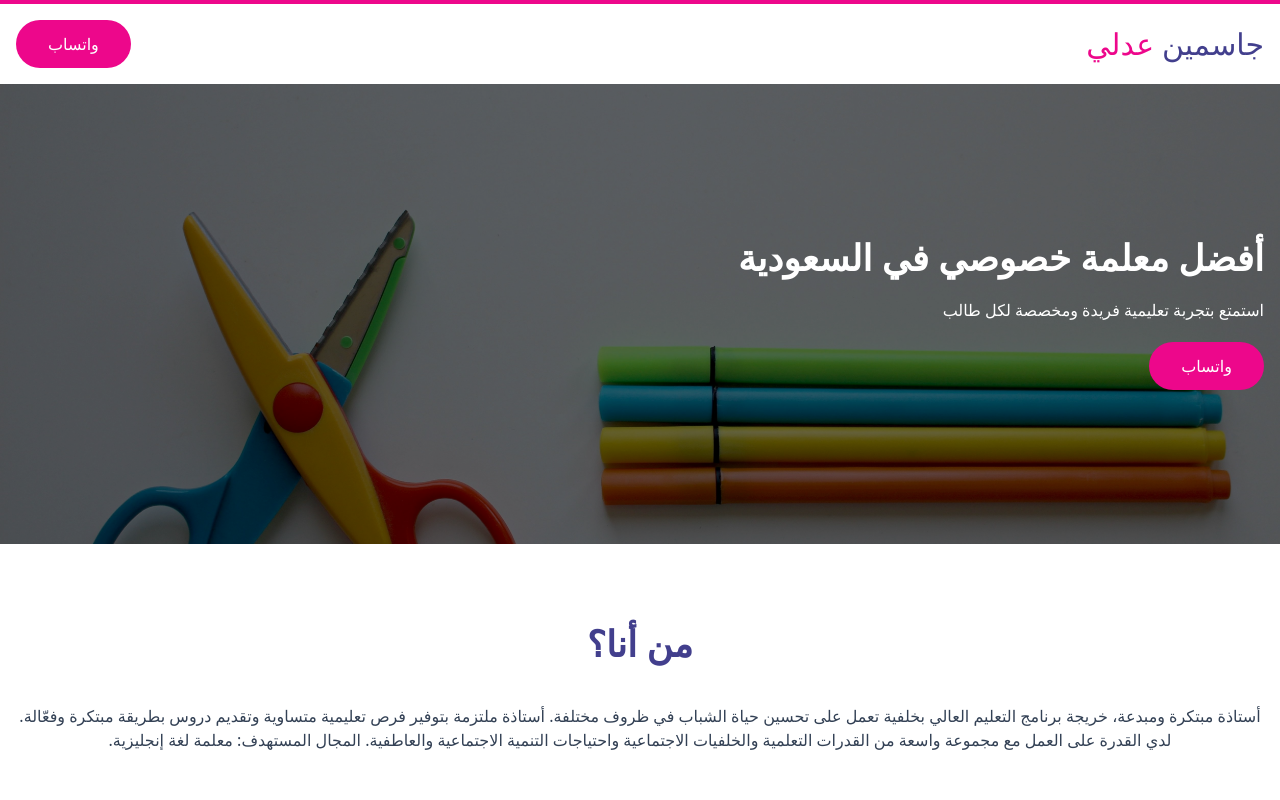
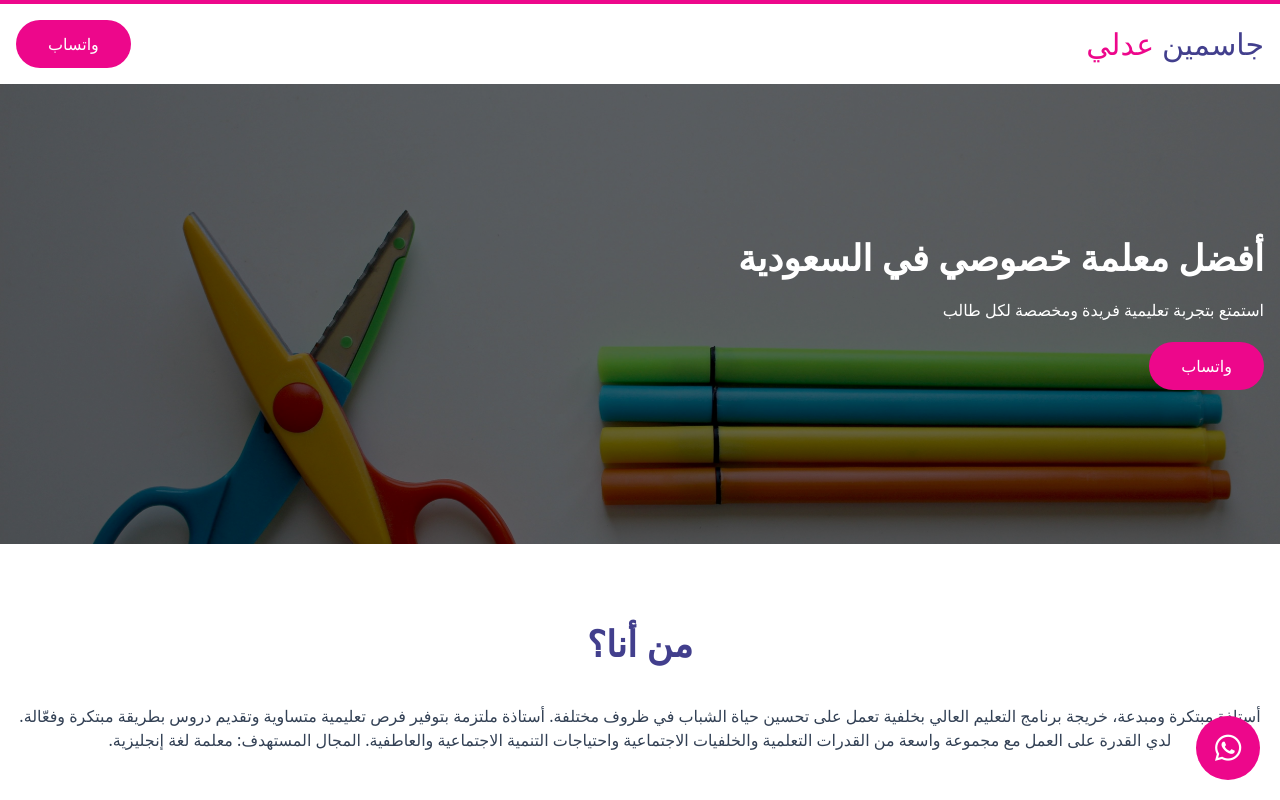
Before and after one commit to yousef1242/jasminadly_client, a website: page index.html in a window 1280 px wide. Shown: the top 800 px of the page. Drawn offline with Linux system fonts and the light colour scheme.

Commit message:
add whatsapp btn

```diff
--- a/index.html
+++ b/index.html
@@ -81,6 +81,22 @@
       <!-- start top border -->
       <div class="top-border bg-pinkcolor w-full h-1"></div>
       <!-- end top border -->
+      <!-- ] -->
+      <!-- [ -->
+      <!-- ] -->
+      <!-- start whatsapp btn -->
+      <div
+        class="whatsapp-btn fixed bottom-5 right-5 w-16 z-[99999] h-16 rounded-full bg-pinkcolor text-white text-3xl"
+      >
+        <a
+          href="http://Wa.me/201023486199"
+          class="flex h-full w-full items-center justify-center"
+          target="_blank"
+        >
+          <i class="fa-brands fa-whatsapp"></i>
+        </a>
+      </div>
+      <!-- end whatsapp btn -->
       <!-- ] -->
       <!-- [ -->
       <!-- ] -->
```
Also changed, not shown: css/output.css.
